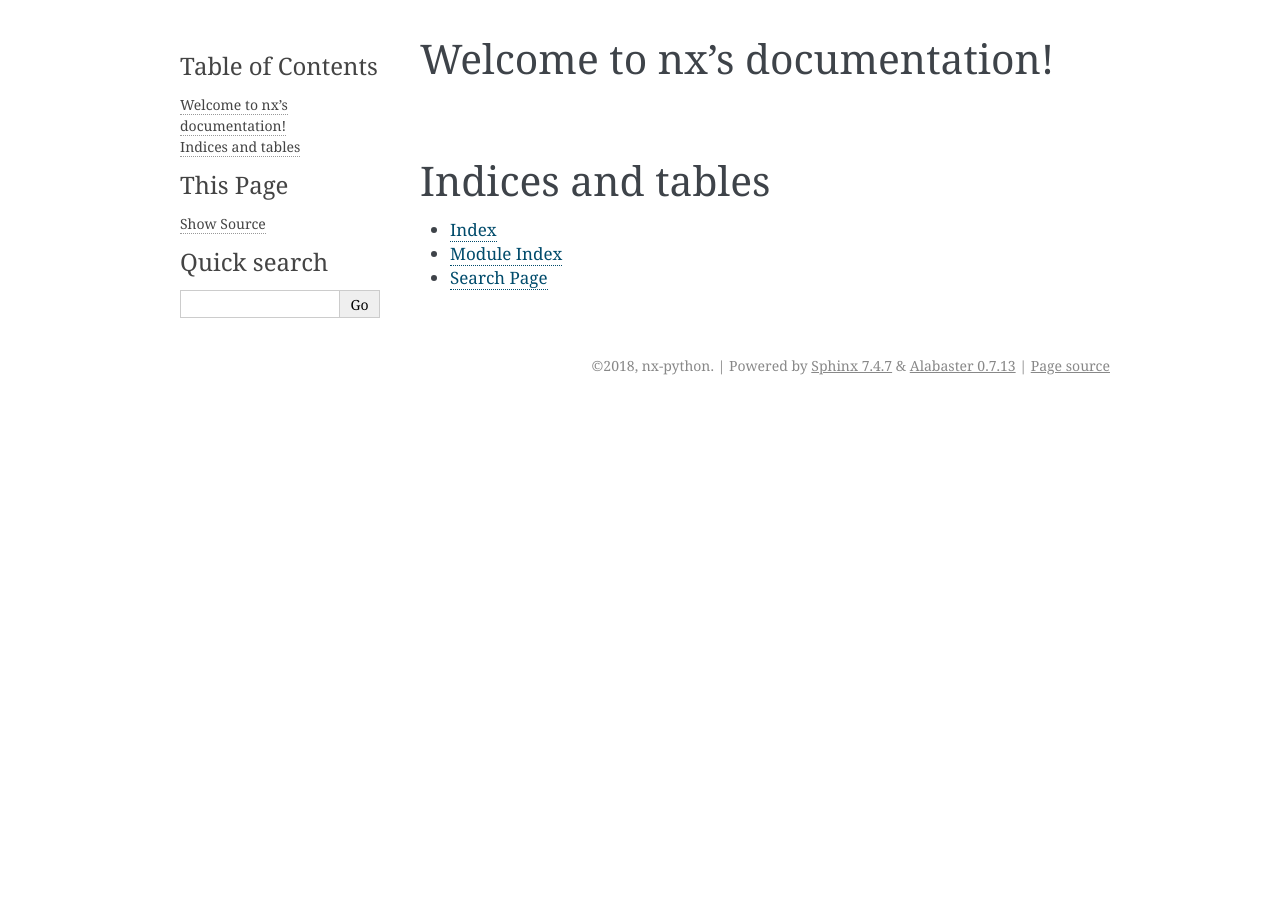
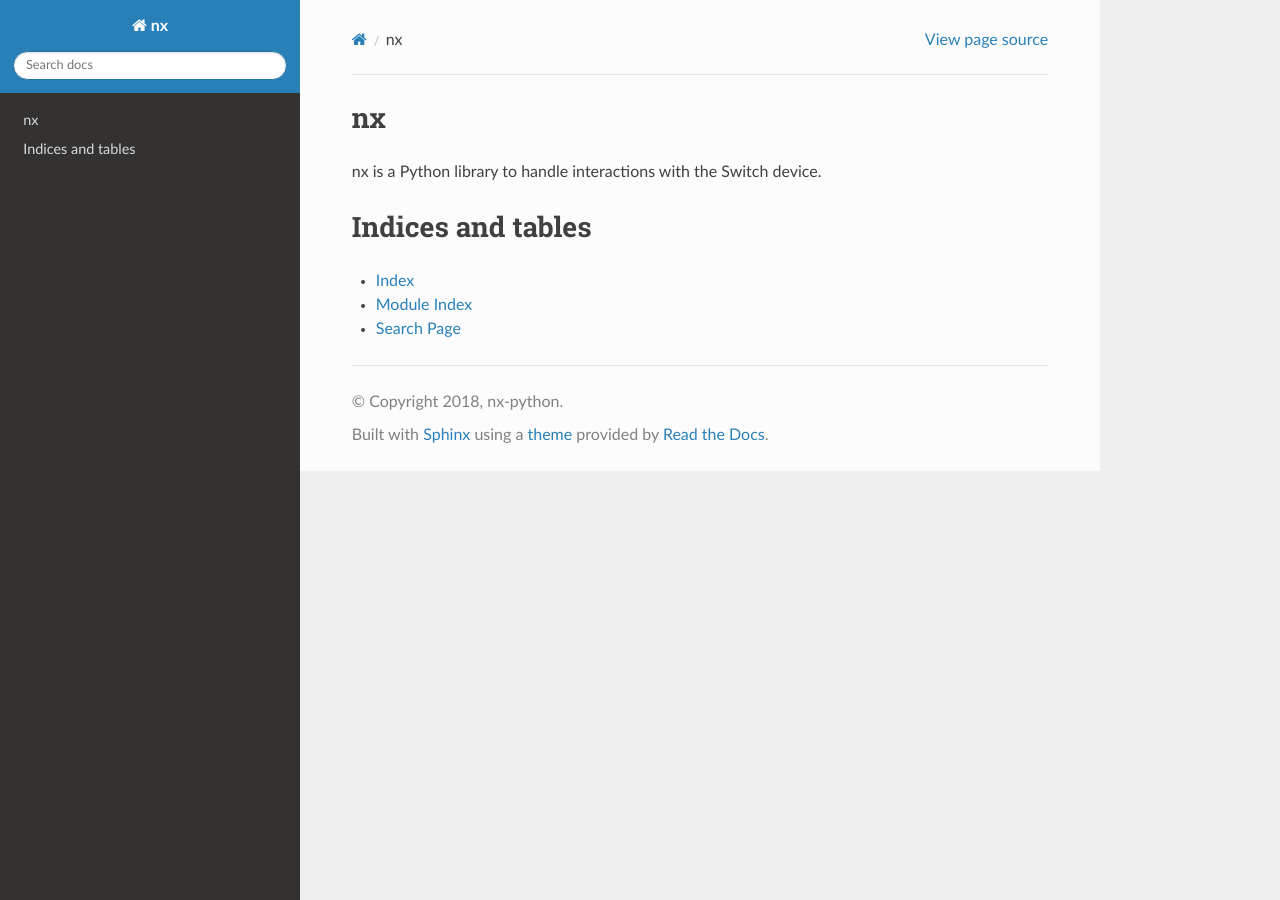
Before and after one commit to nx-python/nx, a Sphinx documentation site: the page built from docs/index.rst, in a window 1280 px wide. Built offline with Sphinx 7.4.7 and the Read the Docs theme 2.0.0, drawn with Linux system fonts in a browser that asks for light colours.

Commit message:
Added documentation preamble, and set default theme to rtd standard

```diff
--- a/docs/conf.py
+++ b/docs/conf.py
@@ -77,7 +77,7 @@ pygments_style = 'sphinx'
 # The theme to use for HTML and HTML Help pages.  See the documentation for
 # a list of builtin themes.
 #
-html_theme = 'alabaster'
+html_theme = 'sphinx_rtd_theme'
 
 # Theme options are theme-specific and customize the look and feel of a theme
 # further.  For a list of options available for each theme, see the
--- a/docs/index.rst
+++ b/docs/index.rst
@@ -3,8 +3,10 @@
    You can adapt this file completely to your liking, but it should at least
    contain the root `toctree` directive.
 
-Welcome to nx's documentation!
+nx
 ==============================
+
+nx is a Python library to handle interactions with the Switch device.
 
 .. toctree::
    :maxdepth: 2
```
